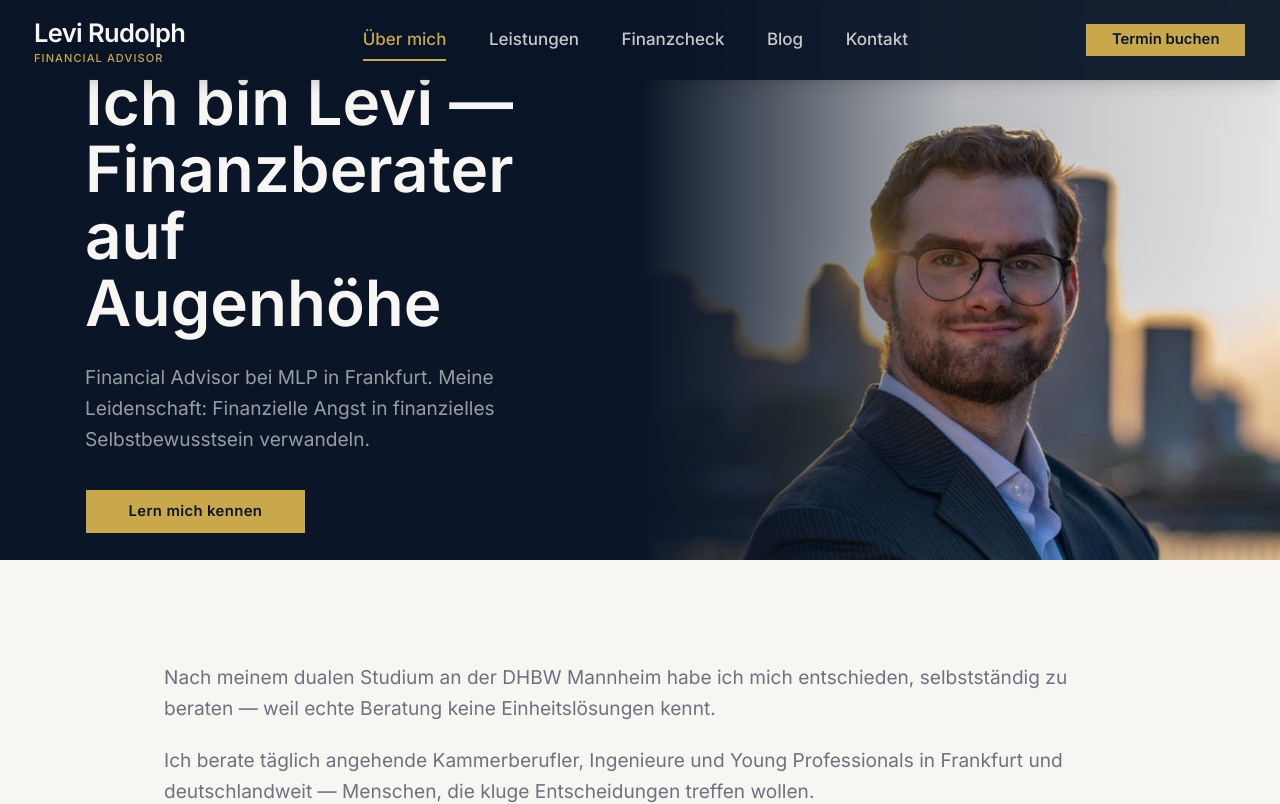
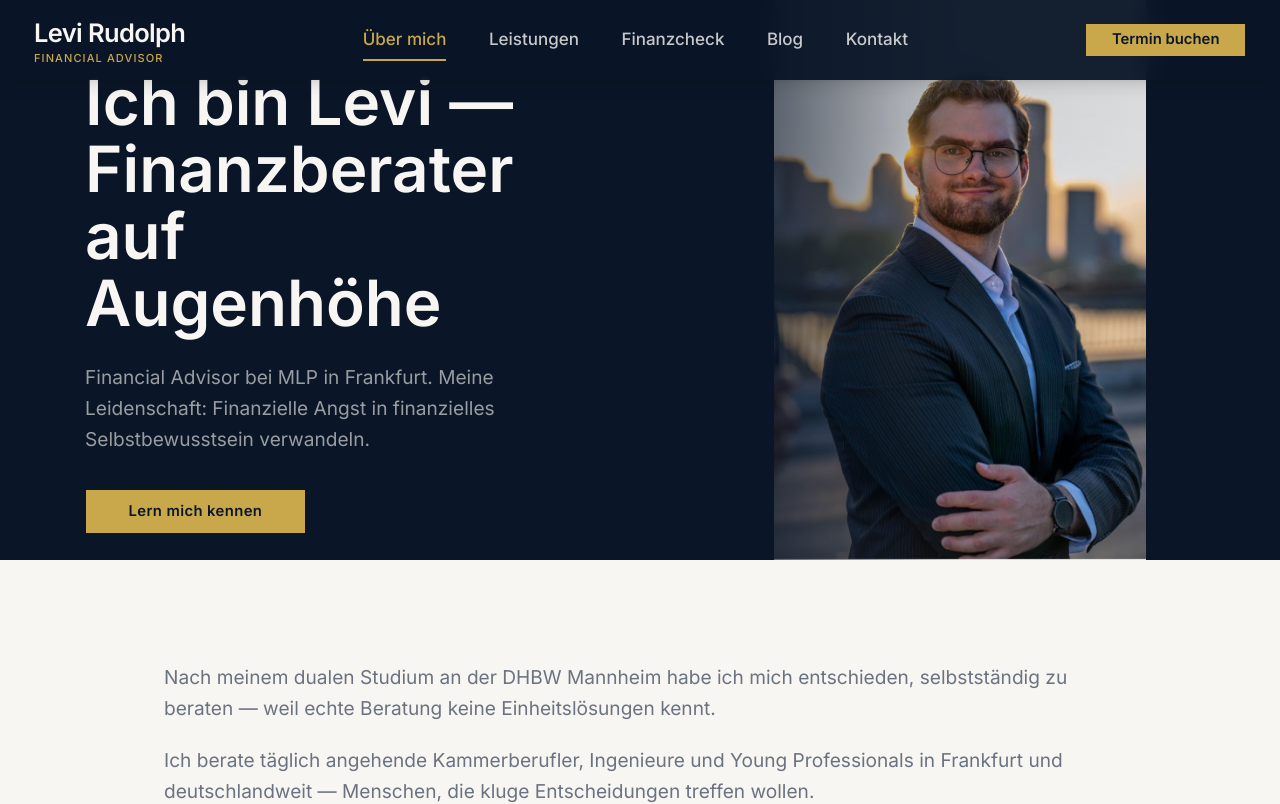
Before and after one commit to noahhirzel-cpu/levi-rudolph-website, a Next.js app: page /ueber-mich in a window 1280 px wide. Shown: the top 804 px of the page. Built offline with nearby package versions, Linux system fonts and the light colour scheme.

Commit message:
fix: ueber-mich hero image shows full body (object-contain)

```diff
--- a/app/(site)/ueber-mich/page.tsx
+++ b/app/(site)/ueber-mich/page.tsx
@@ -80,15 +80,15 @@ export default function UeberMichPage() {
         </div>
 
         {/* Right — Photo */}
-        <div className="relative min-h-[50vh] lg:min-h-full">
+        <div className="relative min-h-[70vh] lg:min-h-full bg-navy">
           <Image
             src="/images/levi-business.jpeg"
             alt="Levi Rudolph — Financial Advisor Frankfurt"
             fill
-            className="object-cover object-top"
+            className="object-contain object-center"
             priority
           />
-          <div className="absolute inset-0 bg-gradient-to-r from-navy via-navy/20 to-transparent lg:block hidden" />
+          <div className="absolute inset-0 bg-gradient-to-r from-navy via-navy/10 to-transparent lg:block hidden" />
           <div className="absolute inset-0 bg-gradient-to-b from-navy via-transparent to-transparent lg:hidden" />
         </div>
       </section>
```
